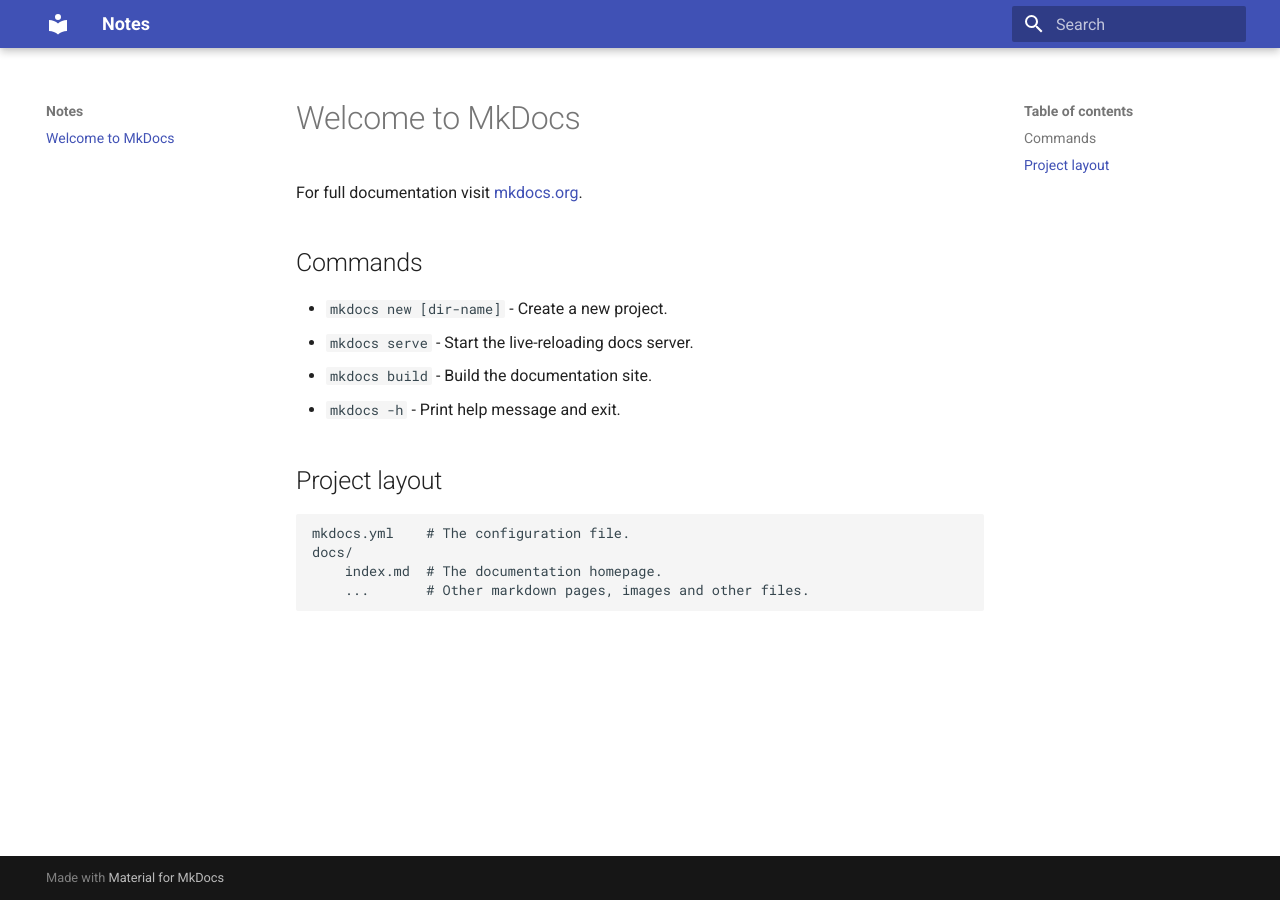
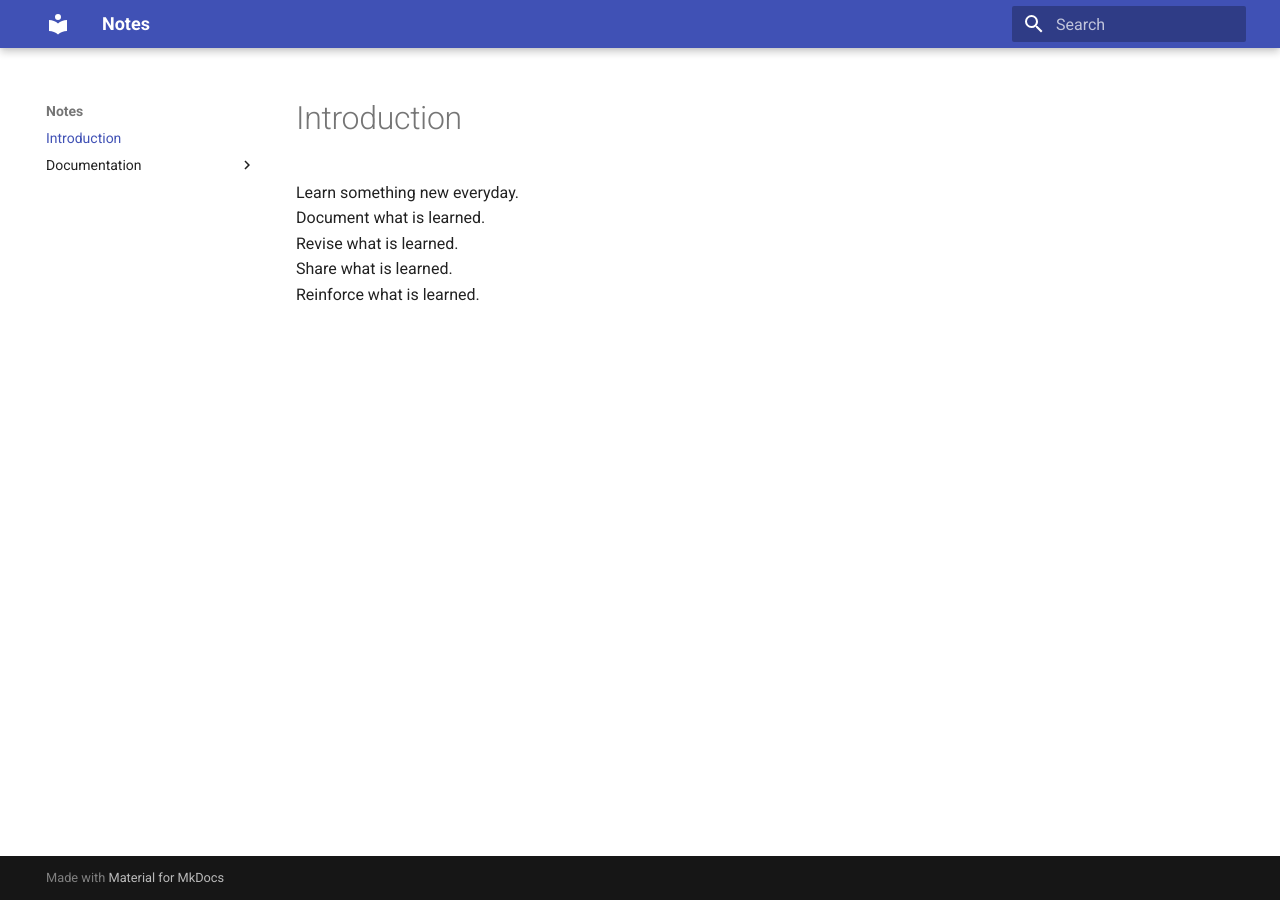
Before and after one commit to infosmith/notes, an MkDocs documentation site: the page built from docs/index.md, in a window 1280 px wide. Built offline with MkDocs 1.6.1 and Material for MkDocs 9.7.7, drawn with Linux system fonts in a browser that asks for light colours.

Commit message:
feat(mkdocs):
Why
===

Organize and share notes.

This change addresses the need by
=================================

* moves mkdocs to Documentation topic

```diff
--- a/docs/index.md
+++ b/docs/index.md
@@ -1,17 +1,7 @@
-# Welcome to MkDocs
+# Introduction
 
-For full documentation visit [mkdocs.org](https://www.mkdocs.org).
-
-## Commands
-
-* `mkdocs new [dir-name]` - Create a new project.
-* `mkdocs serve` - Start the live-reloading docs server.
-* `mkdocs build` - Build the documentation site.
-* `mkdocs -h` - Print help message and exit.
-
-## Project layout
-
-    mkdocs.yml    # The configuration file.
-    docs/
-        index.md  # The documentation homepage.
-        ...       # Other markdown pages, images and other files.
+Learn something new everyday.</br>
+Document what is learned.</br>
+Revise what is learned.</br>
+Share what is learned.</br>
+Reinforce what is learned.</br>
```
Also changed, not shown: docs/documentation/mkdocs.md (added, +10 -0 lines).
